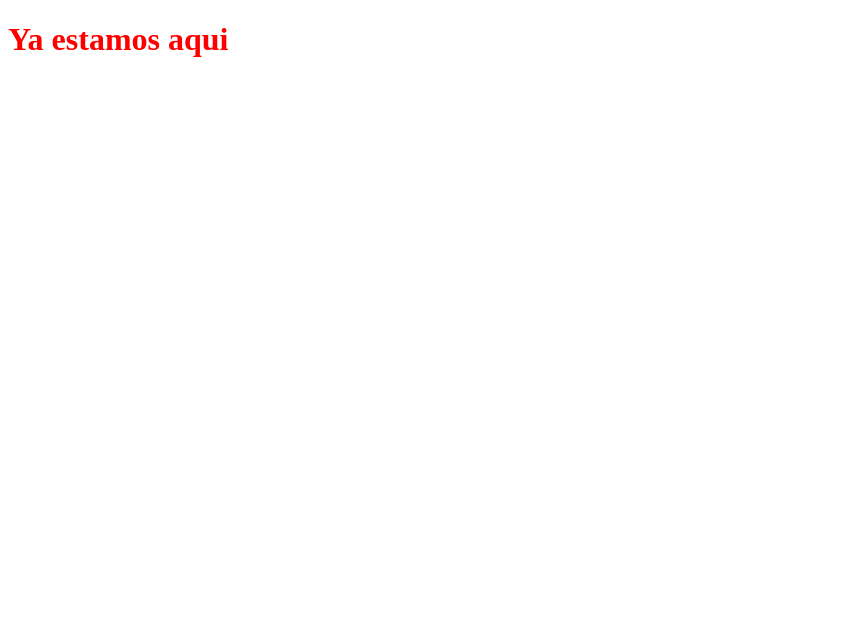
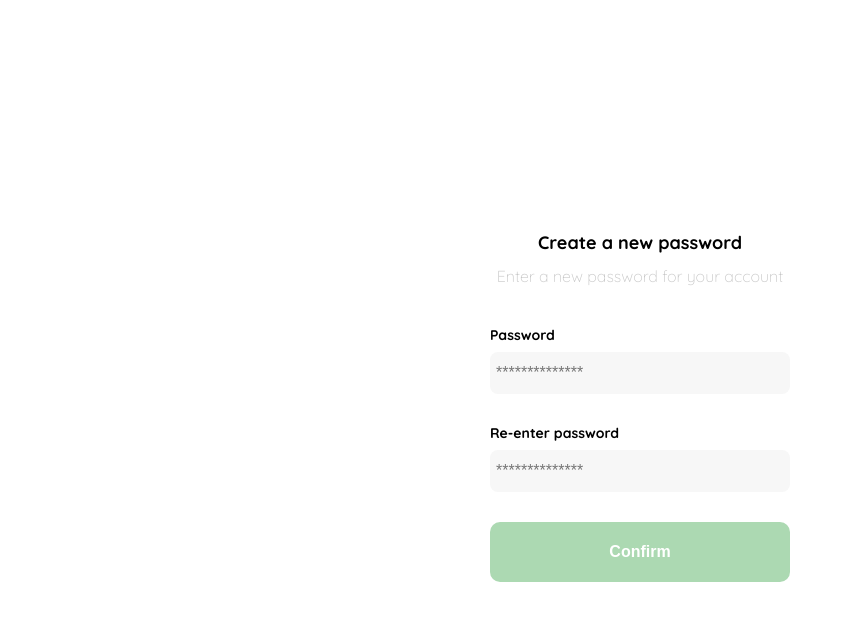
Before and after one commit to Roarco/Yard-Sale-React, a React app: page / in a window 1280 px wide. Shown: the top 620 px of the page, without its empty margins (0-845 px from the left). Built offline with nearby package versions, Linux system fonts and the light colour scheme.

Commit message:
Estableciendo container (Layout y Login), convirtiendo la pagina (create-a-new-password) del curso practico de frontend developer a componentes de React y aplicandole sus estilos

```diff
--- a/src/container/App.jsx
+++ b/src/components/App.jsx
@@ -8,11 +8,15 @@ para  asi tener un contenedor principal con cada,
 uno de ellos
 */
 import React from 'react';
-import '../styles/App.scss';
+import Layout from '../container/Layout';
+import Login from '../container/Login';
+import '../styles/Global.scss';
 
 const App = () => {
   return (
-    <h1>Ya estamos aqui</h1>
+    <Layout>
+      <Login />
+    </Layout>
   );
 };
 
--- /dev/null
+++ b/src/container/Layout.jsx
@@ -0,0 +1,12 @@
+
+import React from 'react';
+
+const Layout = ({ children }) => {
+  return (
+    <div className='Layout'>
+      {children}
+    </div>
+  );
+};
+
+export default Layout;
--- /dev/null
+++ b/src/container/Login.jsx
@@ -0,0 +1,26 @@
+/* eslint-disable jsx-a11y/label-has-associated-control */
+
+import React from 'react';
+import '../styles/Login.scss';
+
+const Login = () => {
+  return (
+    <div className='login'>
+      <div className='login__form-container'>
+        <img className='login__img' src='../assets/logos/logo_yard_sale.svg' alt='logo' />
+        <h1 className='login__title'>Create a new password</h1>
+        <p className='login__subtitle'>Enter a new password for your account</p>
+        <form action='/' className='login__form'>
+          <label htmlFor='password' className='login__password'>Password</label>
+          <input type='password' id='password' placeholder='**************' className='input input-password' />
+          <label htmlFor='re-enter-password' className='login__password login__re-enter-password'>Re-enter password</label>
+          <input type='password' id='re-enter-password' placeholder='**************' className='input input-re-enter password' />
+          <input type='submit' value='Confirm' className='login__button primary-button' />
+        </form>
+      </div>
+    </div>
+
+  );
+};
+
+export default Login;
--- a/src/index.js
+++ b/src/index.js
@@ -3,7 +3,8 @@ componetes o archivos que requiera nuesta aplicacion.
 */
 import React from 'react';
 import ReactDOM from 'react-dom';
-import App from './container/App';
+import App from './components/App';
+/* import Login from "./container/Login" */
 
 /* con ReactDOM.render empujamos el componente al html */
 ReactDOM.render(<App />, document.getElementById('app'));
--- a/src/styles/App.scss
+++ /dev/null
@@ -1,6 +0,0 @@
-
-$text-color: red;
-
-body {
-    color: $text-color;
-}
--- /dev/null
+++ b/src/styles/Global.scss
@@ -0,0 +1,6 @@
+@import url('https://fonts.googleapis.com/css2?family=Quicksand:wght@300;500;700&display=swap');
+
+body {
+    margin: 0px;
+    font-family: 'Quicksand', sans-serif;
+}
--- /dev/null
+++ b/src/styles/Login.scss
@@ -0,0 +1,68 @@
+@import "./Global.scss";
+@import "vars";
+
+.login{
+    width: 100%;
+    height: 100vh;
+    display: grid;
+    place-items: center;
+}
+.login__form-container{
+    display: grid;
+    grid-template-rows: auto 1fr auto;
+    width: 300px;
+}
+.login__img{
+    width: 150px;
+    margin-bottom: 48px;
+    justify-self: center;
+    display:none;
+}
+.login__title{
+    font-size: var(--lg);
+    text-align: center;
+}
+.login__subtitle{
+    color: var(--very-ligth-pink);
+    font-size: var(--md);
+    font-weight: 300;
+    margin-top: 0;
+    margin-bottom: 40px;
+    text-align: center;
+}
+.login__form{
+    display: flex;
+    flex-direction: column;
+}
+.login__password{
+    font-size: var(--sm);
+    font-weight: bold;
+    margin-bottom: 8px;
+}
+.input{
+    background-color: var(--text-input-field);
+    border: none;
+    border-radius: 8px;
+    height: 30px;
+    font-size: var(--md);
+    padding: 6px;
+    margin-bottom: 30px;
+}
+
+.primary-button{
+    background-color: var(--hospital-green);
+    color: var(--white);
+    cursor: pointer;
+    border: none;
+    width: 100%;
+    height: 60px;
+    font-size: var(--md);
+    font-weight: bold;
+    border-radius: 10px;
+}
+
+@media (max-width: 640px){
+    .login__img{
+        display:block;
+    }
+}
--- /dev/null
+++ b/src/styles/_vars.scss
@@ -0,0 +1,12 @@
+/* Variables */
+:root {
+    --very-ligth-pink: #C7C7C7;
+    --text-input-field: #F7F7F7;
+    --hospital-green: #ACD9B2;
+    --white: #FFFFFF;
+    --black: #000000;
+    --dark: #232830;
+    --sm: 14px;
+    --md: 16px;
+    --lg: 18px;
+}
```
